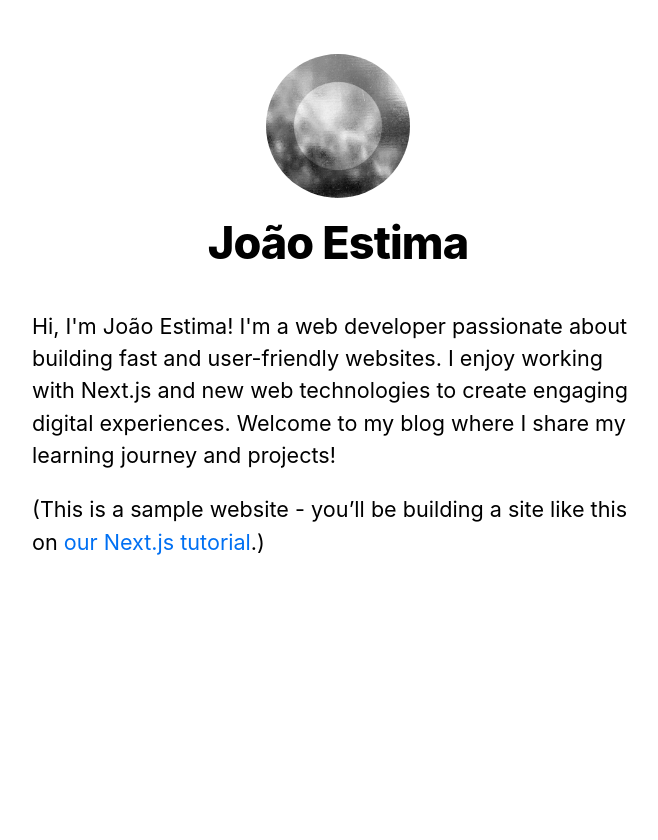
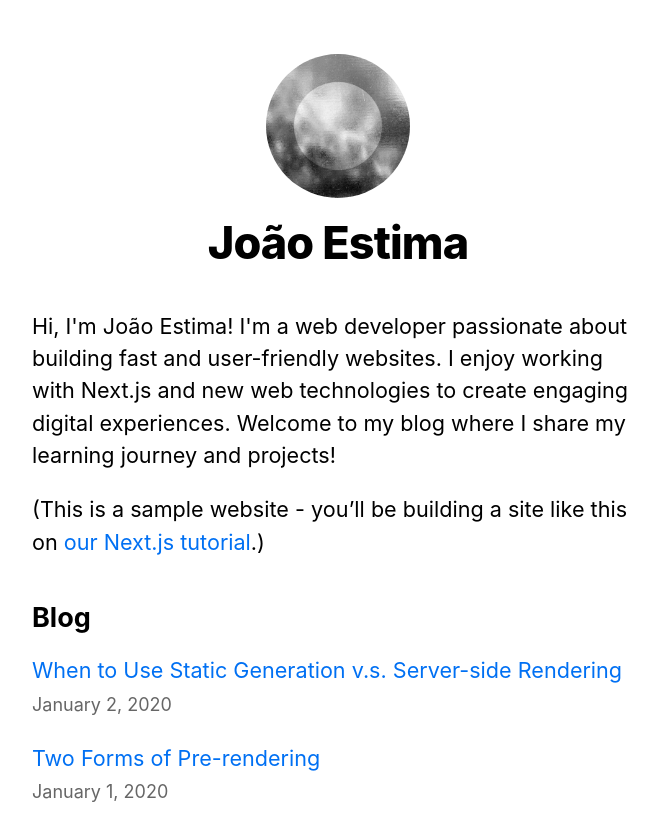
Before and after one commit to Estimaj/LearnNextJs, a Next.js app in the folder nextjs-blog/: page / in a window 1280 px wide. Shown: the top 840 px of the page, without its empty margins (302-960 px from the left). Before the commit the page ends 800 px from the top, so only its background shows below. Built offline with nearby package versions, Linux system fonts and the light colour scheme.

Commit message:
chore: Chapter 35

```diff
--- a/nextjs-blog/pages/index.js
+++ b/nextjs-blog/pages/index.js
@@ -1,8 +1,11 @@
 import Head from 'next/head';
 import Layout, { siteTitle } from '../components/layout';
 import utilStyles from '../styles/utils.module.css';
+import Link from 'next/link';
+import Date from '../components/date';
+import { getSortedPostsData } from '../lib/posts';
 
-export default function Home() {
+export default function Home({ allPostsData }) {
   return (
     <Layout home>
       <Head>
@@ -17,6 +20,29 @@
           <a href="https://nextjs.org/learn">our Next.js tutorial</a>.)
         </p>
       </section>
+      <section className={`${utilStyles.headingMd} ${utilStyles.padding1px}`}>
+        <h2 className={utilStyles.headingLg}>Blog</h2>
+        <ul className={utilStyles.list}>
+          {allPostsData.map(({ id, date, title }) => (
+            <li className={utilStyles.listItem} key={id}>
+              <Link href={`/posts/${id}`}>{title}</Link>
+              <br />
+              <small className={utilStyles.lightText}>
+                <Date dateString={date} />
+              </small>
+            </li>
+          ))}
+        </ul>
+      </section>
     </Layout>
   );
 }
+
+export async function getStaticProps() {
+  const allPostsData = getSortedPostsData();
+  return {
+    props: {
+      allPostsData,
+    },
+  };
+}
```
